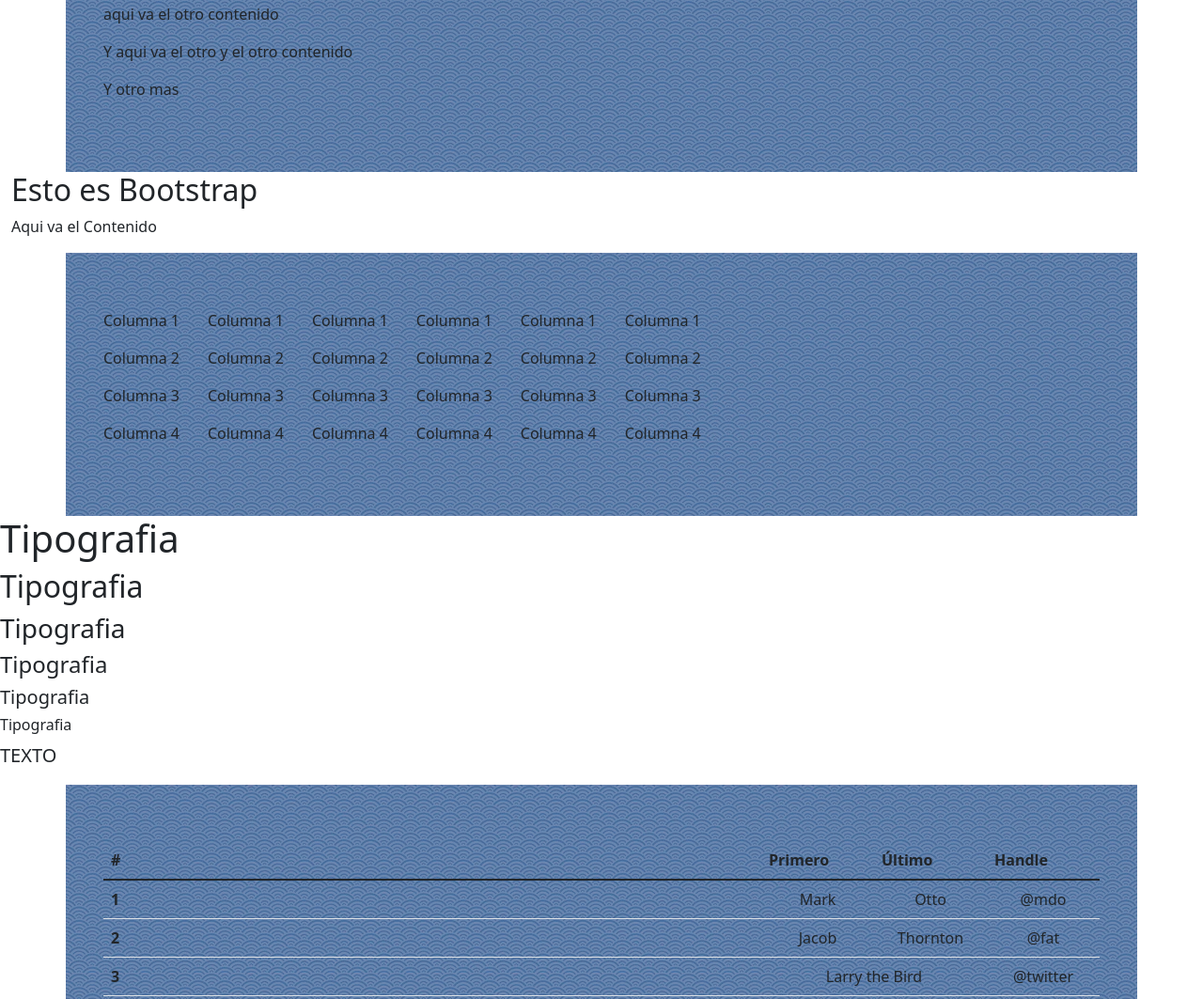
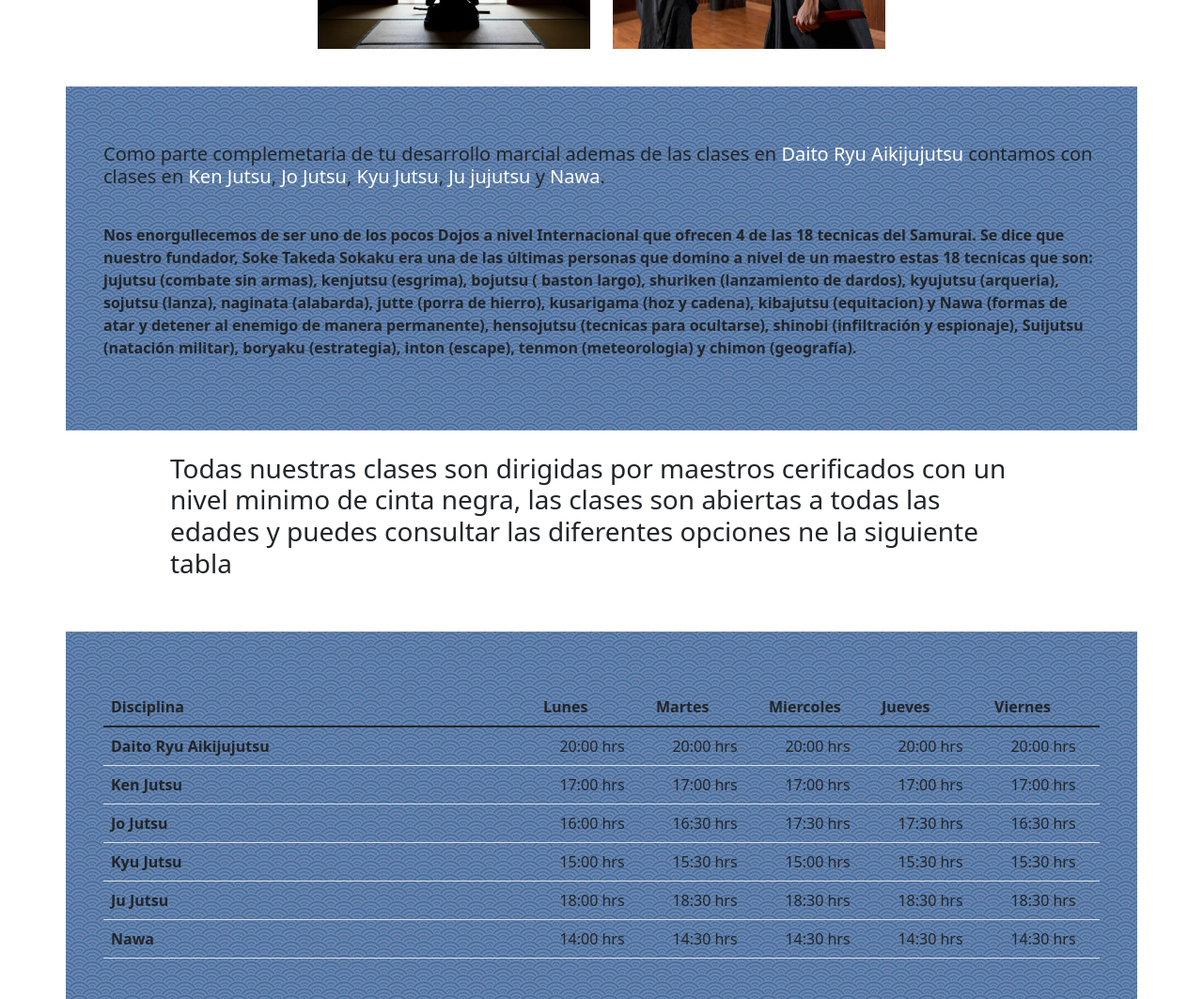
Before and after one commit to IvanGonzalezV/2a_Entrega_DesWeb, a plain HTML site: page nosotros.html in a window 1280 px wide. Shown: the part 1172-2235 px from the top of the page at 94% size. Drawn offline with Linux system fonts and the light colour scheme.

Commit message:
body work :fire:

```diff
--- a/nosotros.html
+++ b/nosotros.html
@@ -39,8 +39,9 @@
         <div class="container-fluid p-4">
             <div class="row justify-content-center align-items-center">
                 <div class="col-md-9">
-                    <h3>Conoce nuestras instalaciones, certificadas a nivel internacional como uno de los mejores dojos fuera de Japon</h3>
-                    <p class="fs-6 fw-bold">Agenda una cita a nuestro numero de contacto: (01) 55-XXX-XX-XXX </p>
+                    <h3>Conoce nuestras instalaciones, todas ellas han sido certificadas a nivel internacional como uno de los mejores dojos fuera de Japon, contamos con ubicaciones al centro, norte y sur de la ciudad asi como algunos de nuestros Sensei acuden a Dojos Externos mediante invitacion previa</h3>
+                    <br>
+                    <p class="fs-6 fw-bold">Puedes agendar una cita para conocer nuestras instalaciones o bien para concertar una visita privada de nuestros senseis a nuestro numero de contacto: (01) 55-XXX-XX-XXX </p>
                 </div>
             </div>
         </div>
@@ -69,106 +70,86 @@
         </div>
 
 
-        <div class="container">
-            <div class="row">
-                <p>aqui va el otro contenido</p>
-                <p>Y aqui va el otro y el otro contenido</p>
-                <p>Y otro mas</p>
-            </div>
+
+        <div class="container d-flex flex-column align-items-center justify-content-center">
+            <h5>Como parte complemetaria de tu desarrollo marcial ademas de las clases en <span class="d-inline">Daito Ryu Aikijujutsu</span> contamos con clases en <span class="d-inline">Ken Jutsu</span>, <span class="d-inline">Jo Jutsu</span>, <span class="d-inline">Kyu Jutsu</span>, <span class="d-inline">Ju jujutsu</span> y <span class="d-inline">Nawa</span>.
+            </h5>
+            <p class="fs-6 fw-bold">
+                Nos enorgullecemos de ser uno de los pocos Dojos a nivel Internacional que ofrecen 4 de las 18 tecnicas del Samurai.
+
+                Se dice que nuestro fundador, Soke Takeda Sokaku era una de las últimas personas que domino a nivel de un maestro estas 18 tecnicas que son: jujutsu (combate sin armas), kenjutsu (esgrima), bojutsu ( baston largo), shuriken (lanzamiento de dardos), kyujutsu (arqueria), sojutsu (lanza), naginata (alabarda), jutte (porra de hierro), kusarigama (hoz y cadena), kibajutsu (equitacion) y Nawa (formas de atar y detener al enemigo de manera permanente), hensojutsu (tecnicas para ocultarse), shinobi (infiltración y espionaje), Suijutsu (natación militar), boryaku (estrategia), inton (escape), tenmon (meteorologia) y chimon (geografía).
+            </p>
         </div>
 
-        <div class="container-fluid">
-            <h2>Esto es Bootstrap</h2>
-            <p>Aqui va el Contenido</p>
-        </div>
-
-        <div class="container">
-            <div class="row">
-                <div col-md-4 col-sm-6>
-                    <p>Columna 1</p>
-                    <p>Columna 2</p>
-                    <p>Columna 3</p>
-                    <p>Columna 4</p>
-                </div>
-            </div>
-            <div class="row">
-                <div col-md-4 col-sm-6>
-                    <p>Columna 1</p>
-                    <p>Columna 2</p>
-                    <p>Columna 3</p>
-                    <p>Columna 4</p>
-                </div>
-            </div>
-            <div class="row">
-                <div col-md-4 col-sm-6>
-                    <p>Columna 1</p>
-                    <p>Columna 2</p>
-                    <p>Columna 3</p>
-                    <p>Columna 4</p>
-                </div>
-            </div>
-            <div class="row">
-                <div col-md-4 col-sm-6>
-                    <p>Columna 1</p>
-                    <p>Columna 2</p>
-                    <p>Columna 3</p>
-                    <p>Columna 4</p>
-                </div>
-            </div>
-            <div class="row">
-                <div col-md-4 col-sm-6>
-                    <p>Columna 1</p>
-                    <p>Columna 2</p>
-                    <p>Columna 3</p>
-                    <p>Columna 4</p>
-                </div>
-            </div>
-            <div class="row">
-                <div col-md-4 col-sm-6>
-                    <p>Columna 1</p>
-                    <p>Columna 2</p>
-                    <p>Columna 3</p>
-                    <p>Columna 4</p>
+        <div class="container-fluid p-4">
+            <div class="row justify-content-center align-items-center">
+                <div class="col-md-9">
+                    <h3>Todas nuestras clases son dirigidas por maestros cerificados con un nivel minimo de cinta negra, las clases son abiertas a todas las edades y puedes consultar las diferentes opciones ne la siguiente tabla</h3>
+                    <br>
                 </div>
             </div>
         </div>
-
-        <h1>Tipografia</h1>
-        <h2>Tipografia</h2>
-        <h3>Tipografia</h3>
-        <h4>Tipografia</h4>
-        <h5>Tipografia</h5>
-        <h6>Tipografia</h6>
-
-        <p class="lead">TEXTO</p>
 
     <div class="container">
         <table class="table">
             <thead>
               <tr>
-                <th scope="col">#</th>
-                <th scope="col">Primero</th>
-                <th scope="col">Último</th>
-                <th scope="col">Handle</th>
+                <th scope="col">Disciplina</th>
+                <th scope="col">Lunes</th>
+                <th scope="col">Martes</th>
+                <th scope="col">Miercoles</th>
+                <th scope="col">Jueves</th>
+                <th scope="col">Viernes</th>
               </tr>
             </thead>
             <tbody>
               <tr>
-                <th scope="row">1</th>
-                <td>Mark</td>
-                <td>Otto</td>
-                <td>@mdo</td>
+                <th scope="row">Daito Ryu Aikijujutsu</th>
+                <td>20:00 hrs</td>
+                <td>20:00 hrs</td>
+                <td>20:00 hrs</td>
+                <td>20:00 hrs</td>
+                <td>20:00 hrs</td>
               </tr>
               <tr>
-                <th scope="row">2</th>
-                <td>Jacob</td>
-                <td>Thornton</td>
-                <td>@fat</td>
+                <th scope="row">Ken Jutsu</th>
+                <td>17:00 hrs</td>
+                <td>17:00 hrs</td>
+                <td>17:00 hrs</td>
+                <td>17:00 hrs</td>
+                <td>17:00 hrs</td>
               </tr>
               <tr>
-                <th scope="row">3</th>
-                <td colspan="2">Larry the Bird</td>
-                <td>@twitter</td>
+                <th scope="row">Jo Jutsu</th>
+                <td>16:00 hrs</td>
+                <td>16:30 hrs</td>
+                <td>17:30 hrs</td>
+                <td>17:30 hrs</td>
+                <td>16:30 hrs</td>
+              </tr>
+              <tr>
+                <th scope="row">Kyu Jutsu</th>
+                <td>15:00 hrs</td>
+                <td>15:30 hrs</td>
+                <td>15:00 hrs</td>
+                <td>15:30 hrs</td>
+                <td>15:30 hrs</td>
+              </tr>
+              <tr>
+                <th scope="row">Ju Jutsu</th>
+                <td>18:00 hrs</td>
+                <td>18:30 hrs</td>
+                <td>18:30 hrs</td>
+                <td>18:30 hrs</td>
+                <td>18:30 hrs</td>
+              </tr>
+              <tr>
+                <th scope="row">Nawa</th>
+                <td>14:00 hrs</td>
+                <td>14:30 hrs</td>
+                <td>14:30 hrs</td>
+                <td>14:30 hrs</td>
+                <td>14:30 hrs</td>
               </tr>
             </tbody>
           </table>
@@ -176,6 +157,10 @@
 
     <br>
     <div class="container">
+        <div class="row">
+          <div class="col-md-6">
+            <fieldset class="mb-4">
+              <legend>Usuarios Registrados</legend>
               <div class="form-floating mb-3">
                 <input type="email" class="form-control" id="floatingInput" placeholder="name@example.com">
                 <label for="floatingInput">Correo electrónico</label>
@@ -183,6 +168,50 @@
               <div class="form-floating">
                 <input type="password" class="form-control" id="floatingPassword" placeholder="Contraseña">
                 <label for="floatingPassword">Contraseña</label>
+              </div>
+              <button type="submit" class="btn btn-primary mt-3">Enviar</button>
+            </fieldset>
+          </div>
+          <div class="col-md-6">
+            <div class="text-center">
+              <img src="Imagenes/Takeda_mon _Quarter.png" class="img-fluid" alt="Imagen Takeda">
+            </div>
+          </div>
+        </div>
+      </div>
+
+
+    <div class="container mt-5">
+        <div class="row justify-content-center">
+          <div class="col-md-8">
+            <form>
+              <div class="mb-3">
+                <label for="email" class="form-label">Correo Electrónico</label>
+                <input type="email" class="form-control" id="email" required>
+              </div>
+              <div class="mb-3">
+                <label for="name" class="form-label">Nombre</label>
+                <input type="text" class="form-control" id="name" required>
+              </div>
+              <label for="username" class="form-label">Usuario</label>
+              <input type="text" class="form-control" id="username" required>
+            </form>
+          </div>
+        </div>
+        <div class="row justify-content-center mt-4">
+          <div class="col-md-8">
+            <form>
+              <div class="mb-3">
+                <label for="password" class="form-label">Contraseña</label>
+                <input type="password" class="form-control" id="password" required>
+              </div>
+              <div class="mb-3">
+                <label for="confirmPassword" class="form-label">Confirmar Contraseña</label>
+                <input type="password" class="form-control" id="confirmPassword" required>
+              </div>
+              <button type="submit" class="btn btn-primary">Registrar</button>
+            </form>
+          </div>
         </div>
       </div>
 
```
Also changed, not shown: Imagenes/Takeda_mon _Quarter.png (added), Imagenes/Takeda_mon_half.png (added). Lines whose indentation alone changed are shown as unchanged.
